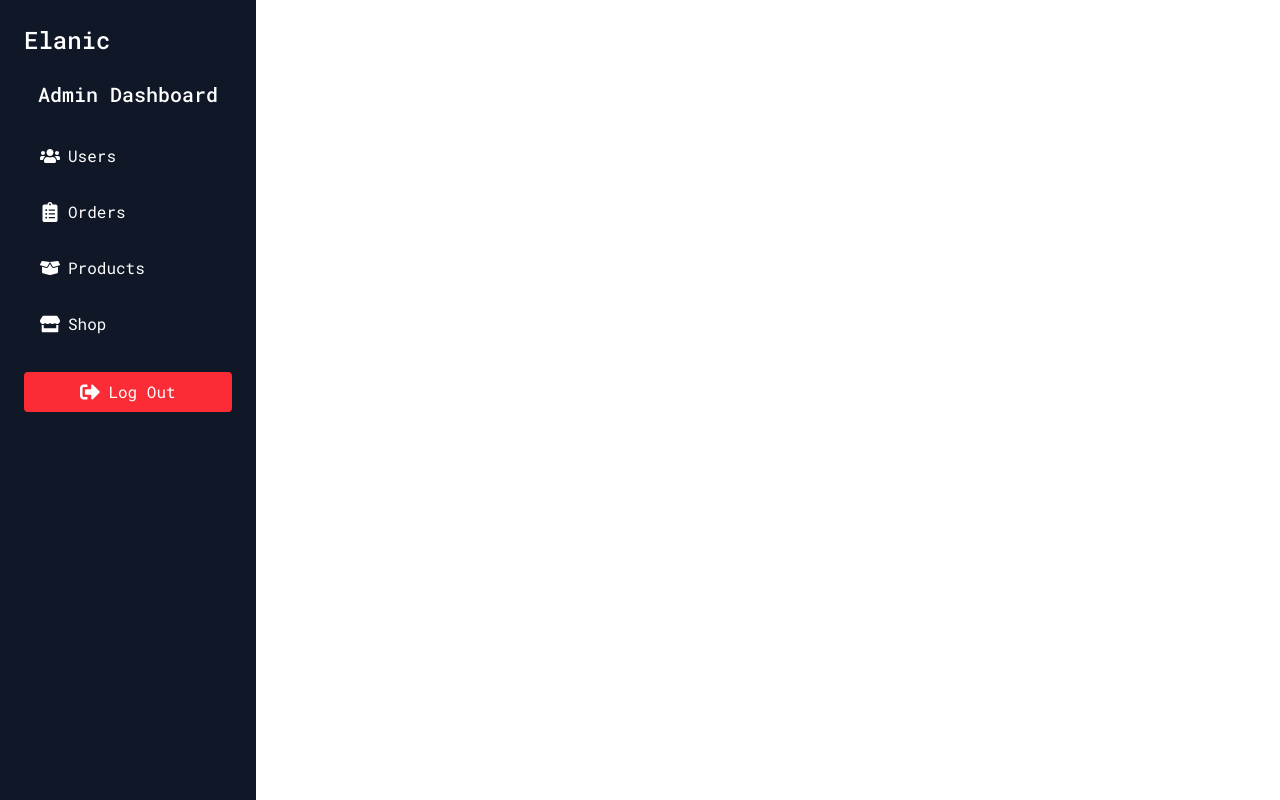
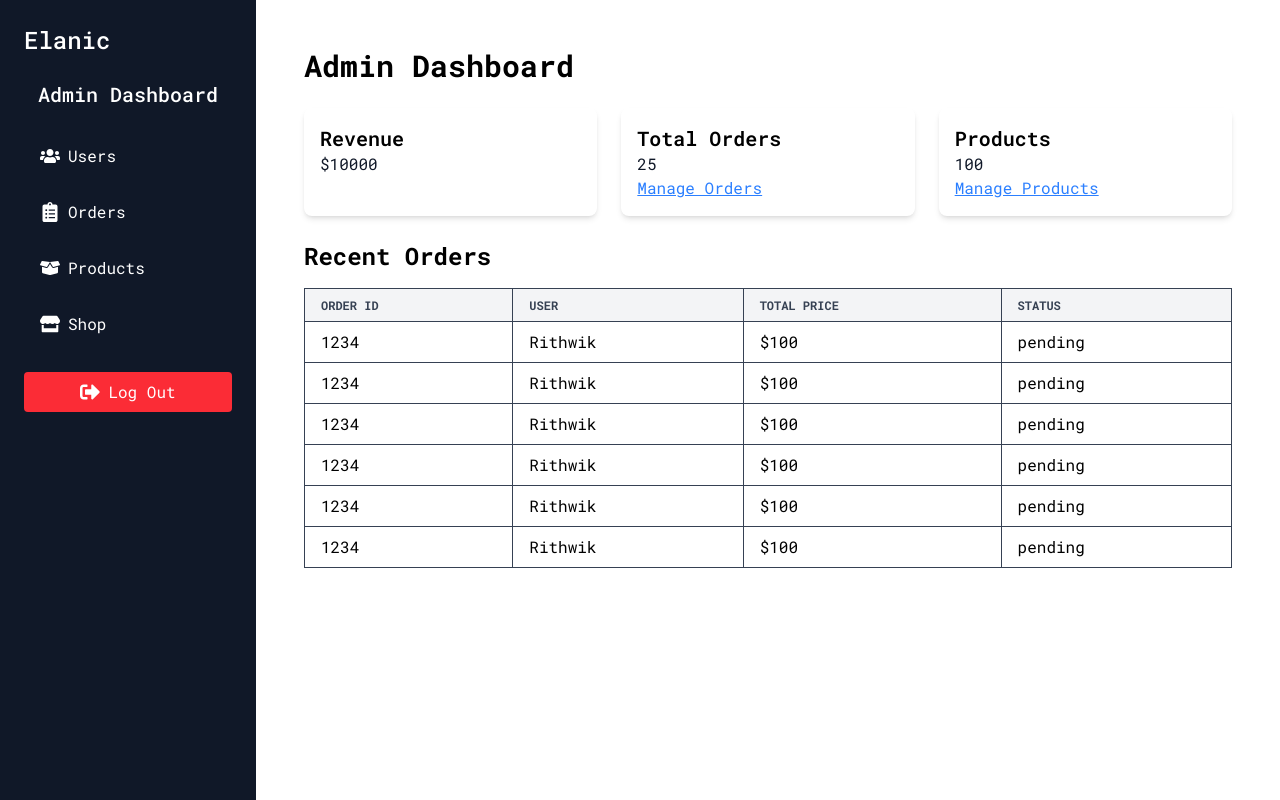
Before and after one commit to suryssss/Elanic, a React (Vite) app in the folder frontend/: page /admin in a window 1280 px wide. Built offline with nearby package versions, Linux system fonts and the light colour scheme.

Commit message:
feat(admin):done with homepage

```diff
--- a/frontend/src/App.jsx
+++ b/frontend/src/App.jsx
@@ -15,6 +15,7 @@
 import OrderDetailsPage from "./components/pages/OrderDetailsPage"
 import MyOrder from "./components/pages/MyOrder"
 import AdminLayout from "./components/admin/AdminLayout"
+import AdminHomePage from "./components/pages/AdminHomePage"
 
 function App() {
 
@@ -35,7 +36,8 @@
             <Route path="order/:id" element={<OrderDetailsPage />}/>
             <Route path="/my-orders" element={<MyOrder />}/>
           </Route>
-          <Route path="/admin" element={<AdminLayout />}/>
+          <Route path="/admin" element={<AdminLayout />}>
+          <Route index element={<AdminHomePage />}/></Route>
         </Routes>
       </BrowserRouter>
     </CartProvider>
--- a/frontend/src/components/pages/AdminHomePage.jsx
+++ b/frontend/src/components/pages/AdminHomePage.jsx
@@ -1,9 +1,122 @@
-import React from 'react'
+import React from "react";
+import { Link } from "react-router";
 
 const AdminHomePage = () => {
+  const order = [
+    {
+      _id: 1234,
+      user: {
+        name: "Rithwik",
+      },
+      totalPrice: 100,
+      status: "pending",
+    },
+    {
+      _id: 1234,
+      user: {
+        name: "Rithwik",
+      },
+      totalPrice: 100,
+      status: "pending",
+    },
+    {
+      _id: 1234,
+      user: {
+        name: "Rithwik",
+      },
+      totalPrice: 100,
+      status: "pending",
+    },
+    {
+      _id: 1234,
+      user: {
+        name: "Rithwik",
+      },
+      totalPrice: 100,
+      status: "pending",
+    },
+    {
+      _id: 1234,
+      user: {
+        name: "Rithwik",
+      },
+      totalPrice: 100,
+      status: "pending",
+    },
+    {
+      _id: 1234,
+      user: {
+        name: "Rithwik",
+      },
+      totalPrice: 100,
+      status: "pending",
+    },
+  ];
+
   return (
-    <div>AdminHomePage</div>
-  )
-}
+    <div className="max-w-7xl mx-auto p-6">
+      <h1 className="text-3xl font-bold mb-6">Admin Dashboard</h1>
+      <div className="grid grid-cols-1 sm:grid-cols-2 lg:grid-cols-3 gap-6">
+        <div className="p-4 shadow-md rounded-lg">
+          <h2 className="text-xl font-semibold">Revenue</h2>
+          <p className="text-gray-900">$10000</p>
+        </div>
+        <div className="p-4 shadow-md rounded-lg">
+          <h2 className="text-xl font-semibold">Total Orders</h2>
+          <p className="text-gray-900">25</p>
+          <Link
+            to="/admin/orders"
+            className="text-blue-500 hover:text-blue-700 underline"
+          >
+            Manage Orders
+          </Link>
+        </div>
+        <div className="p-4 shadow-md rounded-lg">
+          <h2 className="text-xl font-semibold">Products</h2>
+          <p className="text-gray-900">100</p>
+          <Link
+            to="/admin/products"
+            className="text-blue-500 hover:text-blue-700 underline"
+          >
+            Manage Products
+          </Link>
+        </div>
+      </div>
+      <div className="mt-6">
+        <h2 className="text-2xl font-bold mb-4">Recent Orders</h2>
+        <div className="overflow-x-auto">
+          <table className="min-w-full  text-left border-collapse border border-gray-500">
+            <thead className="bg-gray-100 text-xs uppercase text-gray-700">
+              <tr>
+                <th className="px-4 py-2 border border-gray-700">Order ID</th>
+                <th className="px-4 py-2 border border-gray-700">User</th>
+                <th className="px-4 py-2 border border-gray-700">Total Price</th>
+                <th className="px-4 py-2 border border-gray-700">Status</th>
+              </tr>
+            </thead>
+            <tbody>
+              {order.length>0 ?(
+                order.map((order)=>(
+                  <tr key={order._id} className="border-b hover:bg-gray-50 cursor-pointer">
+                    <td className="px-4 py-2 border border-gray-700">{order._id}</td>
+                    <td className="px-4 py-2 border border-gray-700">{order.user.name}</td>
+                    <td className="px-4 py-2 border border-gray-700">${order.totalPrice}</td>
+                    <td className="px-4 py-2 border border-gray-700">{order.status}</td>
+                  </tr>
+                ))
+              ):(
+                <tr>
+                  <td colSpan={4} className="px-4 py-2 border border-gray-700 text-center">
+                    No orders found
+                  </td>
+                </tr>
+              )}
+            </tbody>
+          </table>
+        </div>
+      </div>
+    </div>
+  );
+};
 
-export default AdminHomePage
+export default AdminHomePage;
```
Also changed, not shown: frontend/src/context/CartContext.jsx (line endings or trailing spaces).
